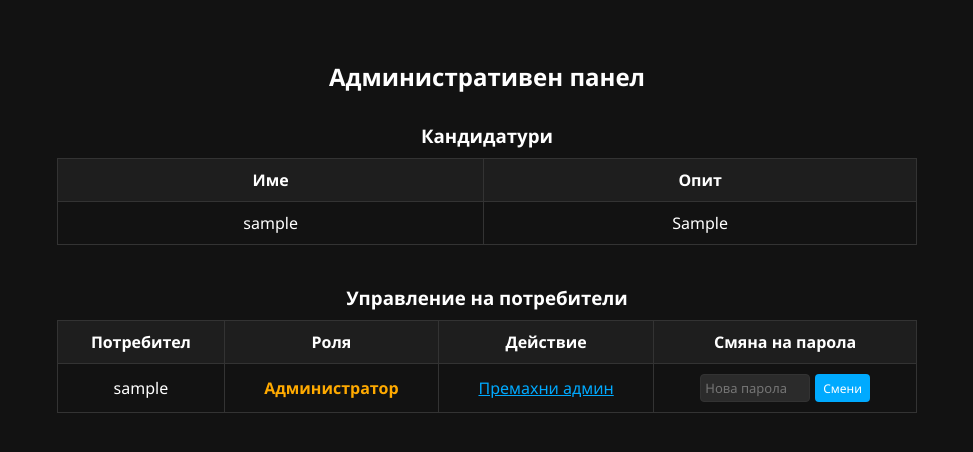
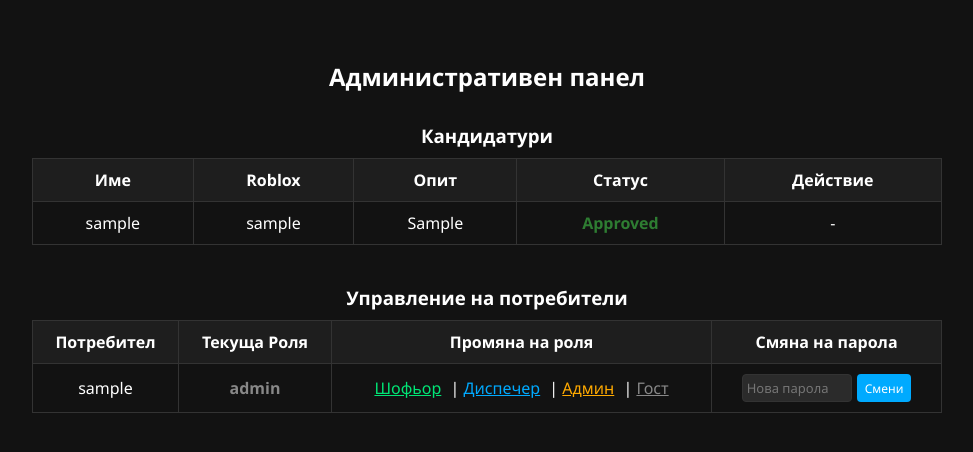
Before and after one commit to s1lly-work/novatransit, a Flask app: page /admin in a window 1280 px wide. Shown: the part 52-504 px from the top of the page, without its empty margins (153-1126 px from the left). Run offline with Flask 3, Linux system fonts and the light colour scheme; a user stored in the database is signed in; tables that the repository leaves empty hold one stand-in row (values such as "Sample post").

Commit message:
Update admin.html

```diff
--- a/templates/admin.html
+++ b/templates/admin.html
@@ -1,23 +1,40 @@
 {% extends 'base.html' %}
 
 {% block content %}
-<div style="max-width: 900px; margin: 40px auto; padding: 20px;">
+<div style="max-width: 950px; margin: 40px auto; padding: 20px;">
     <h2>Административен панел</h2>
 
     <h3 style="margin-top: 30px;">Кандидатури</h3>
     <table style="width: 100%; border-collapse: collapse; margin-top: 10px;">
         <tr style="background: #1e1e1e;">
             <th style="padding: 10px; border: 1px solid #333;">Име</th>
+            <th style="padding: 10px; border: 1px solid #333;">Roblox</th>
             <th style="padding: 10px; border: 1px solid #333;">Опит</th>
+            <th style="padding: 10px; border: 1px solid #333;">Статус</th>
+            <th style="padding: 10px; border: 1px solid #333;">Действие</th>
         </tr>
         {% for app in applications %}
         <tr>
             <td style="padding: 10px; border: 1px solid #333;">{{ app.username }}</td>
+            <td style="padding: 10px; border: 1px solid #333;">{{ app.roblox_username }}</td>
             <td style="padding: 10px; border: 1px solid #333;">{{ app.experience }}</td>
+            <td style="padding: 10px; border: 1px solid #333;">
+                <span style="font-weight: bold; color: {% if app.status == 'Approved' %}#2e7d32{% elif app.status == 'Rejected' %}#c62828{% else %}#ffaa00{% endif %};">
+                    {{ app.status }}
+                </span>
+            </td>
+            <td style="padding: 10px; border: 1px solid #333;">
+                {% if app.status == 'Pending' %}
+                    <a href="{{ url_for('application_action', app_id=app.id, action='approve') }}" style="color: #00e676; margin-right: 10px; font-weight: bold;">Одобри</a>
+                    <a href="{{ url_for('application_action', app_id=app.id, action='reject') }}" style="color: #ff3333; font-weight: bold;">Отхвърли</a>
+                {% else %}
+                    -
+                {% endif %}
+            </td>
         </tr>
         {% else %}
         <tr>
-            <td colspan="2" style="padding: 10px; border: 1px solid #333;">Няма намерени кандидатури.</td>
+            <td colspan="5" style="padding: 10px; border: 1px solid #333;">Няма намерени кандидатури.</td>
         </tr>
         {% endfor %}
     </table>
@@ -26,8 +43,8 @@
     <table style="width: 100%; border-collapse: collapse; margin-top: 10px;">
         <tr style="background: #1e1e1e;">
             <th style="padding: 10px; border: 1px solid #333;">Потребител</th>
-            <th style="padding: 10px; border: 1px solid #333;">Роля</th>
-            <th style="padding: 10px; border: 1px solid #333;">Действие</th>
+            <th style="padding: 10px; border: 1px solid #333;">Текуща Роля</th>
+            <th style="padding: 10px; border: 1px solid #333;">Промяна на роля</th>
             <th style="padding: 10px; border: 1px solid #333;">Смяна на парола</th>
         </tr>
         {% for u in users %}
@@ -35,20 +52,21 @@
             <td style="padding: 10px; border: 1px solid #333;">{{ u.username }}</td>
             <td style="padding: 10px; border: 1px solid #333;">
                 {% if u.username == 's1llyy' %}
-                    <span style="color: #ff3333; font-weight: bold;">Главен Администратор</span>
-                {% elif u.is_admin %}
-                    <span style="color: #ffaa00; font-weight: bold;">Администратор</span>
+                    <span class="dev-tag">[Web Developer]</span>
                 {% else %}
-                    Потребител
+                    <span style="font-weight: bold; color: {% if u.role == 'Администратор' %}#ffaa00{% elif u.role == 'Диспечер' %}#00aaff{% elif u.role == 'Шофьор' %}#00e676{% else %}#888{% endif %};">
+                        {{ u.role or 'Гост' }}
+                    </span>
                 {% endif %}
             </td>
             <td style="padding: 10px; border: 1px solid #333;">
                 {% if u.username == 's1llyy' %}
                     -
                 {% else %}
-                    <a href="{{ url_for('toggle_admin', user_id=u.id) }}" style="color: #00aaff;">
-                        {% if u.is_admin %}Премахни админ{% else %}Направи админ{% endif %}
-                    </a>
+                    <a href="{{ url_for('set_role', user_id=u.id, new_role='Шофьор') }}" style="color: #00e676; margin-right: 5px;">Шофьор</a> |
+                    <a href="{{ url_for('set_role', user_id=u.id, new_role='Диспечер') }}" style="color: #00aaff; margin-right: 5px;">Диспечер</a> |
+                    <a href="{{ url_for('set_role', user_id=u.id, new_role='Администратор') }}" style="color: #ffaa00; margin-right: 5px;">Админ</a> |
+                    <a href="{{ url_for('set_role', user_id=u.id, new_role='Гост') }}" style="color: #888;">Гост</a>
                 {% endif %}
             </td>
             <td style="padding: 10px; border: 1px solid #333;">
```
